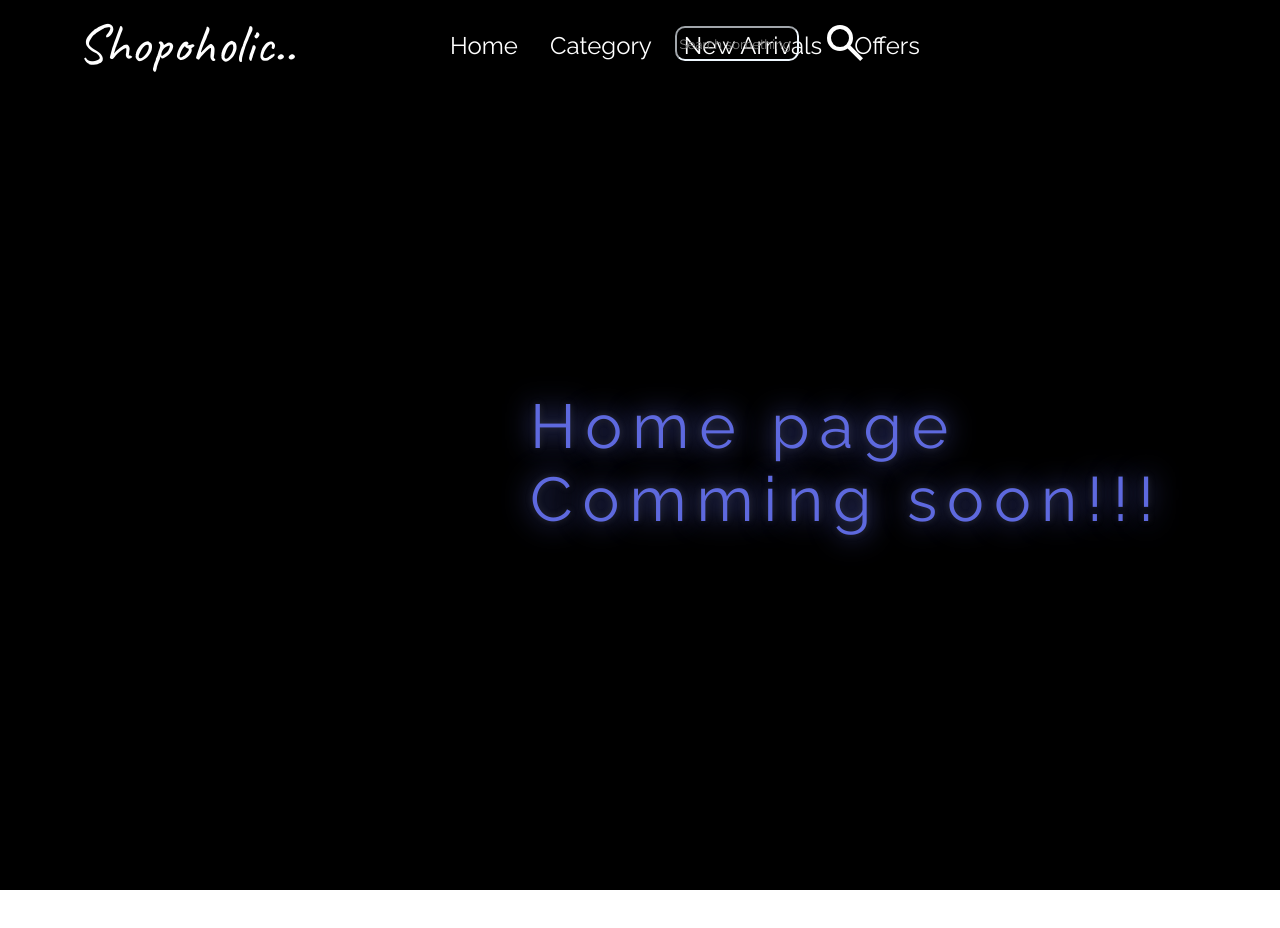
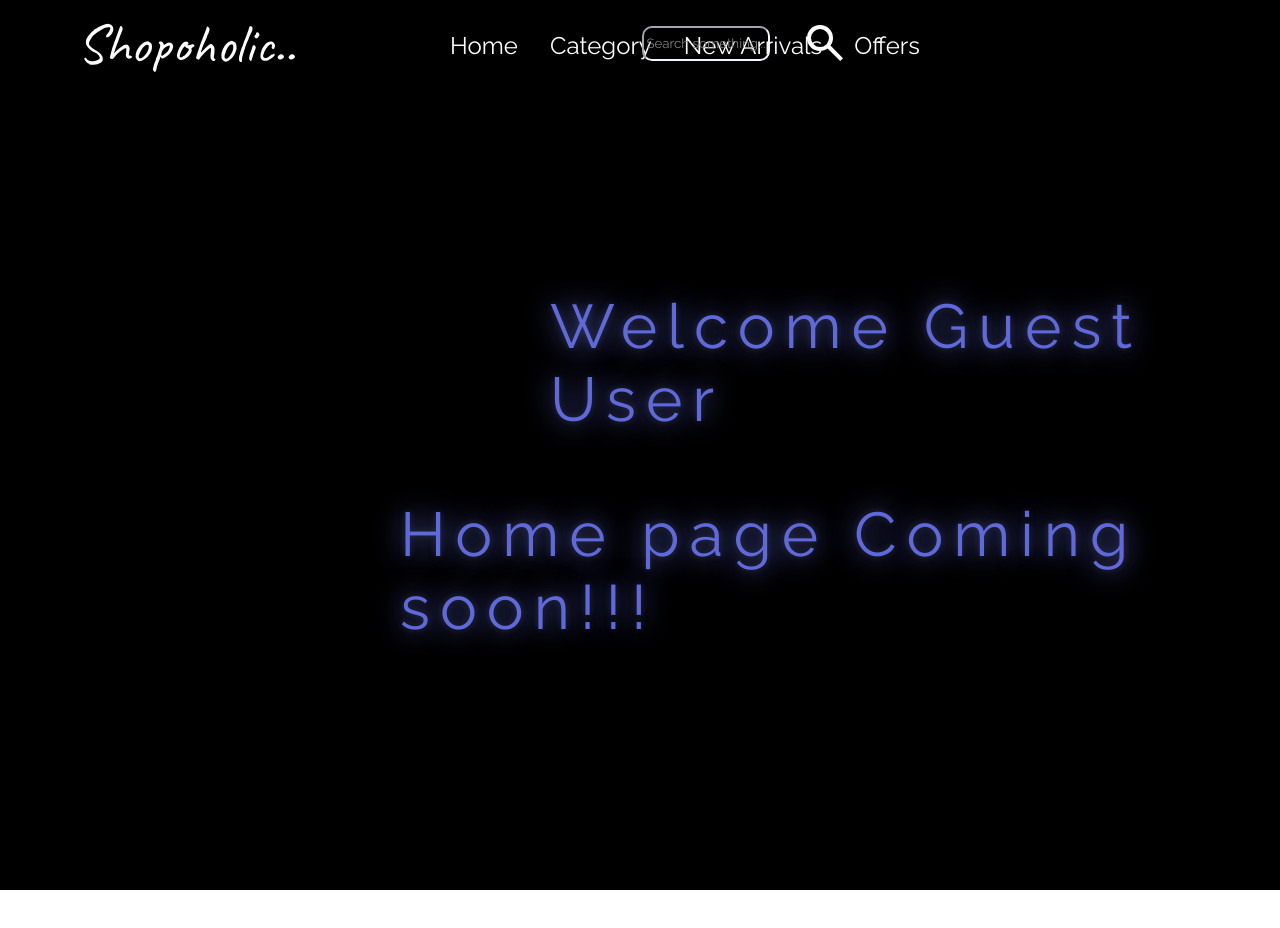
Before and after one commit to ARJUN-SREEKUMAR/shopoholic--Ecommerce-platform, a React (Create React App) app: page / in a window 1280 px wide. Shown: the top 928 px of the page. Before the commit the page ends 890 px from the top, so only its background shows below. Built offline with nearby package versions, Linux system fonts and the light colour scheme; some icons are missing.

Commit message:
commit after first presentation

```diff
--- a/src/App.js
+++ b/src/App.js
@@ -10,7 +10,8 @@ import Home from './components/Home';
 import { logincontext } from './components/global/contex';
 function App() {
 
-  const [islogin, setislogin] = useState(false)
+  const [islogin, setislogin] = useState(false);
+  // const [inuser, setinuser] = useState()
   return (
 
     <logincontext.Provider    value={{islogin,setislogin} } >
--- a/src/components/Home.jsx
+++ b/src/components/Home.jsx
@@ -1,11 +1,34 @@
-import React from 'react'
+import React, { useEffect } from 'react'
 import Navbar from './Navbar'
 import ho from './Home.module.css'
+import { logincontext } from './global/contex'; // usecontext
+import { useContext ,useState,useRef } from 'react'; //usecontext
+
 function Home () {
+  const {islogin,setislogin}=useContext(logincontext) // use contex useage from app.js
+  console.log(islogin);
+  const [ren, setren] = useState(null)
+let a=islogin.displayName;
+    useEffect(()=>{
+      if (islogin && islogin.displayName) {
+        setren(islogin.displayName);
+      }
+
+    }, [islogin])
+
+
+
   return (
     <div>
+
         <Navbar></Navbar>
-        <div className={ho.bannerDiv}><p className={ho.homeIntro}>Home page Comming soon!!!</p></div>
+        <div className={ho.bannerDiv}>
+            <p className={ho.welcome}>Welcome {
+            ren?ren:"Guest User"}
+           { console.log(ren)
+            }</p>
+            <p className={ho.homeIntro}> Home page Coming soon!!!</p>
+        </div>
      </div>
   )
 }
--- a/src/components/Home.module.css
+++ b/src/components/Home.module.css
@@ -2,7 +2,7 @@
 @import url("https://fonts.googleapis.com/css?family=Raleway");
 .homeIntro{
     font-size: 62px;
-    padding: 300px 00px 200px 530px;
+    padding: 00px 00px 400px 400px;
     font-family: "Raleway", sans-serif;
     letter-spacing: 10px;
     color: var(--glow-color);
@@ -16,6 +16,25 @@
     animation: text-flicker .4s linear infinite;
 
 }
+
+.welcome{
+  font-size: 62px;
+  padding: 200px 0px 00px 550px;
+  font-family: "Raleway", sans-serif;
+  letter-spacing: 10px;
+  color: var(--glow-color);
+
+  margin-right: -0.8em;
+  -webkit-text-shadow: 0 0 0.125em hsla(180, 1%, 48%, 0.3),
+    0 0 0.45em var(--glow-color);
+  -moz-text-shadow: 0 0 0.125em hsla(180, 2%, 25%, 0.3),
+    0 0 0.45em var(--glow-color);
+  text-shadow: 0 0 0.125em hsla(180, 1%, 45%, 0.3), 0 0 0.45em var(--glow-color);
+  animation: text-flicker .4s linear infinite;
+
+}
+
+
 .bannerDiv{
 
     background-color: black;
--- a/src/components/Login.jsx
+++ b/src/components/Login.jsx
@@ -36,13 +36,13 @@ function Login() {
   .then((userCredential) => {
     // Signed in
     const user = userCredential.user;
-    alert("Login sucessfull");
+    // alert("Login sucessfull");
     console.log("Login sucessfull");
     // ...
+
+    setislogin(user);
+    setformClass(true);
     navigate('/');
-    setislogin(true)
-    setformClass(true);
-
   })
   .catch((error) => {
     const errorCode = error.code;
@@ -69,7 +69,7 @@ function Login() {
         {/* <div className="gradient"></div> */}
         <p className={log.textmain}>Welcome Back..!</p>
 
-          <p className={formClass?"textsub":"textsubwrong"}>{formClass?"Please enter your credentials below":"Please check your Login credentials"}</p>
+          <p className={formClass?log.textsub:log.textsubwrong}>{formClass?"Please enter your credentials below":"Please check your Login credentials"}</p>
           <form onSubmit={handleSubmit}>
             <div className={log.formgroup}>
               <input
@@ -109,6 +109,8 @@ function Login() {
                                           const token = credential.accessToken;
                                           // The signedin user info.
                                           const user = result.user;
+                                          setislogin(user);
+                                          navigate('/')
                                           // IdP data available using getAdditionalUserInfo(result)
                                           // ...
                                         }).catch((error) => {
@@ -149,7 +151,9 @@ function Login() {
                          }}>forgot password?</button>
                          </div>
             </div>
-            <button className={log.glowingbtn}><span className={log.glowingtxt}>L<span className={log.faultyletter}>O</span>GIN</span></button>
+               <button className={log.glowingbtn}>
+                   <span className={log.glowingtxt}>L<span className={log.faultyletter}>O</span>GIN</span>
+              </button>
           </form>
 
         </div>
--- a/src/components/Navbar.jsx
+++ b/src/components/Navbar.jsx
@@ -1,35 +1,86 @@
 import React from 'react'
 import nav  from './Navbar.module.css';
 import { Icon } from '@iconify/react';
+import { logincontext } from './global/contex'; // usecontext
+import { useContext , useState,useEffect} from 'react'; //usecontext
+import { useNavigate ,Link } from 'react-router-dom';
+
 function Navbar() {
+    // const [rend, setrend] = useState()
+    // setrend(1)
+    // useEffect(() => {
+
+    //   }, [rend]);
+
+
+    let navigate = useNavigate();
+    // let pic=islogin.photoURL;
+    const lockbuttonnavigate=()=>{
+        if (islogin) {
+
+        }
+        else
+        navigate('/login');
+    }
+    const getAvatar = (displayName) => { /// object.display name is passed as parameter
+        if (displayName == null) {
+            return null;
+          }
+        const initials = displayName.split(" ").map((word) => word[0]).join("");
+        return `https://ui-avatars.com/api/?name=${initials}`;
+      };
+
+
+
+    const {islogin,setislogin}=useContext(logincontext) // use contex useage from app.js
   return (
     <div>
         <div className={nav.navbar}>
             <ul>
                 <li className={nav.title}>
-                   <a href="#">Shopoholic..</a>
+                <Link to="/">Shopoholic..</Link>
                 </li>
                 <div className={nav.elementswrapper}>
                         <li className={nav.navelements}>
-                            <a href="#">home</a>
+                            <Link to="/">home</Link>
                         </li>
                         <li className={nav.navelements}>
-                            <a href="#"> category</a>
+
+                            <Link to="/">category</Link>
                         </li>
                         <li className={nav.navelements}>
-                            <a href="#">  new arrivals</a>
+
+                            <Link to="/">new arrivals</Link>
                         </li>
                         <li className={nav.navelements}>
-                            <a href="#">offers</a>
+
+                            <Link to="/">offers</Link>
                         </li>
+
                 </div>
                 <div className={nav.searchbox}>
 
                       < input type='text' className={nav.inputsearch} placeholder='Search something...' />
+                      </div>
                       <button className={nav.btnsearch}><Icon icon='material-symbols:search' /></button>
 
-                     <button className={nav.loginicon}> <Icon icon="streamline:interface-lock-combination-combo-lock-locked-padlock-secure-security-shield-keyhole" /></button>
-                     </div>
+                     <button className={nav.loginicon} onClick={lockbuttonnavigate}>
+                     { islogin? ( islogin.photoURL ? (
+                                            <img className={nav.avatar} src={islogin.photoURL} alt="Image" />
+                                        )
+                                        :
+                                        (
+                                            <img className={nav.avatar} src={getAvatar(islogin.displayName)} alt="Image" />
+                                        )
+
+                                 )
+                                 :
+                                (
+                                 <Icon icon="streamline:interface-lock-combination-combo-lock-locked-padlock-secure-security-shield-keyhole" />
+                                )
+                      }
+     </button>
+
             </ul>
         </div>
     </div>
--- a/src/components/Navbar.module.css
+++ b/src/components/Navbar.module.css
@@ -22,7 +22,7 @@ a{
 
 .title{
 
-position: absolute;
+position: fixed;
 width: 200px;
 height: 27px;
 left: 77px;
@@ -41,14 +41,12 @@ text-transform:capitalize;
 color: #FFFFFF;
 }
 .elementswrapper{
-
+  position: fixed;
     display: flex;
 flex-direction: row;
 align-items: center;
 padding: 0px;
 gap: 32px;
-
-position: absolute;
 width: 377px;
 height: 19px;
 left: 450px;
@@ -78,7 +76,7 @@ flex-grow: 0;
 
 }
 .rightwrapper{
-    position: absolute;
+    /* position: fixed; */
     width: 554px;
     height: 96px;
     left: 958px;
@@ -90,14 +88,15 @@ flex-grow: 0;
 
 
 .searchbox{
+  position: fixed;
     width: 100%;
-    height: 100%;
-    position: relative;
-    left: 10%;
+    height:500px;
+    top: 26px;
+    left: 50%;
     margin: 0px;
     padding: 0px;
     gap: 20px;
-    display: flex;
+
     justify-content: center;
     align-items: center;
 
@@ -108,7 +107,7 @@ flex-grow: 0;
     width: 10%;
     height: 35px;
     margin-left: 2px;
-    margin-top: -10px;
+    padding-top: 0px;
     background-color: transparent;
     color:#FFFFFF;
     border-color: aliceblue;
@@ -124,8 +123,10 @@ flex-grow: 0;
 
 
   .btnsearch{
-    margin-left: -2%;
-    margin-top: 0px;
+    position:fixed;
+    margin-left: 57.4%;
+    padding-top:17px;
+    top: 0px;
     width: 100px;
     font-size: 3rem;
     background-color: transparent;
@@ -148,11 +149,26 @@ flex-grow: 0;
   color:white;
   border-color: transparent;
   font-size: 40px;
-  margin-top: -900px;
-   top: 0px;
+  /* margin-top: -900px; */
+   top: 17px;
   margin: auto;
-  left: 85%;
-  position: absolute;
+  left: 95%;
+  position: fixed;
 
 
 }
+
+.avatar{
+  background-color: transparent;
+  color:white;
+  border-color: transparent;
+  font-size: 90px;
+  /* margin-top: -900px; */
+   top: 17px;
+  margin: auto;
+  left: 95%;
+  position: fixed;
+  border-radius: 24px;
+  width: 50px;
+
+}
--- a/src/components/global/contex.jsx
+++ b/src/components/global/contex.jsx
@@ -1,3 +1,4 @@
 import { createContext, useContext } from "react";
 
 export  const logincontext = createContext({});
+export  const usercontext = createContext({});
```
Also changed, not shown: src/components/Signup.jsx (+32 -13 lines).
